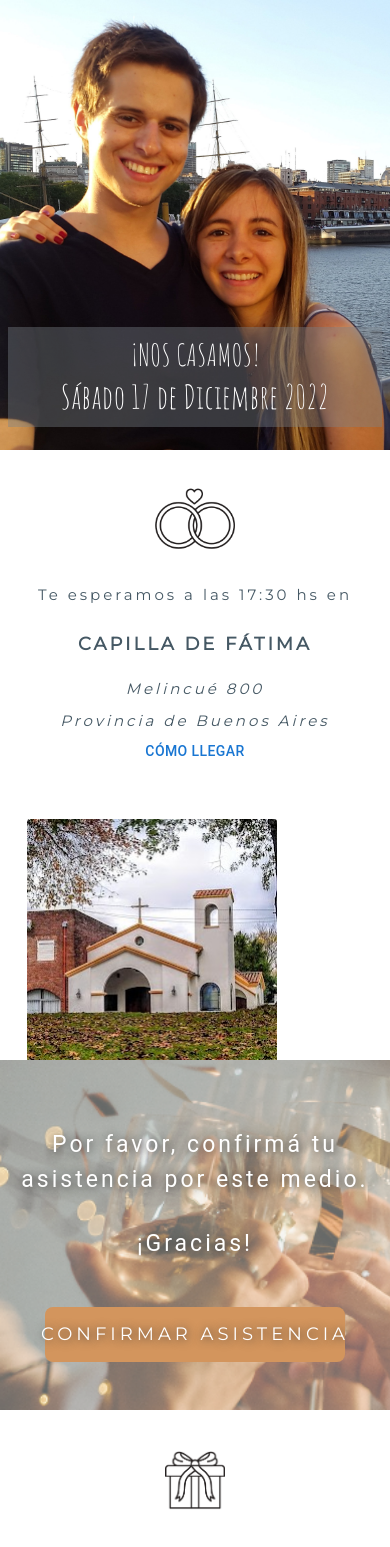
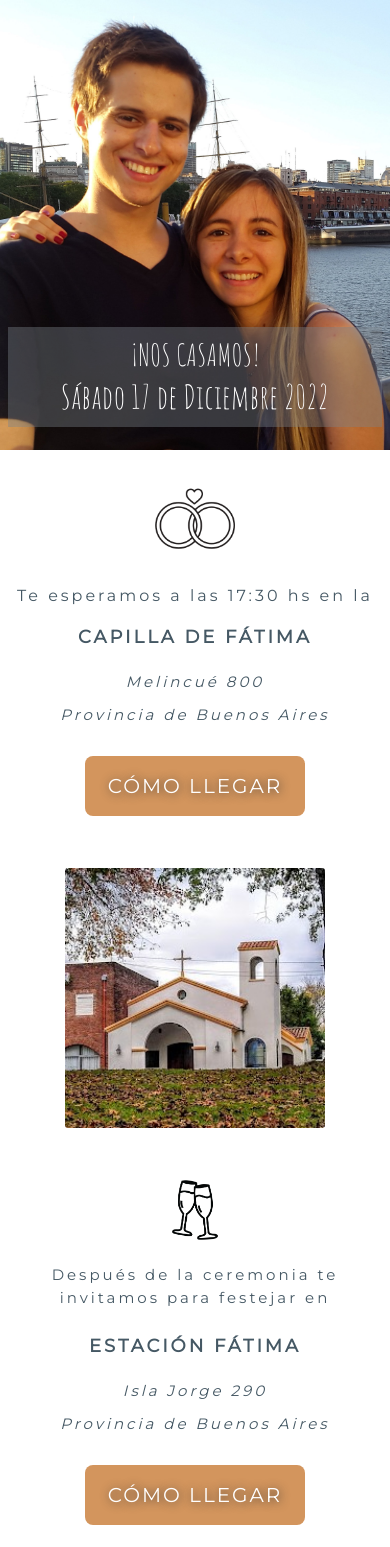
Before and after one commit to mfrk95/casamiento, a React (Create React App) app: page / in a window 390 px wide. Shown: the top 1547 px of the page. Built offline with nearby package versions, Linux system fonts and the light colour scheme.

Commit message:
Mas avances de la pagina

```diff
--- a/src/MainScreen.js
+++ b/src/MainScreen.js
@@ -16,13 +16,23 @@ export default function MainScreen() {
   const classes = useStyles();
   const theme = useTheme();
   const mobile = useMediaQuery(theme.breakpoints.only("xs"));
-  console.log("Mobile: ", mobile);
+  const xs = useMediaQuery(theme.breakpoints.only("xs"));
+  const sm = useMediaQuery(theme.breakpoints.only("sm"));
+  const md = useMediaQuery(theme.breakpoints.only("md"));
+  const lg = useMediaQuery(theme.breakpoints.only("lg"));
+  const xl = useMediaQuery(theme.breakpoints.only("xl"));
+  console.log("xs: ", xs);
+  console.log("sm: ", sm);
+  console.log("md: ", md);
+  console.log("lg: ", lg);
+  console.log("xl: ", xl);
   const nosCasamosString = "¡NOS CASAMOS!";
   const nosCasamosIneMati = "Ine & Mati";
   const nosCasamosFecha = "Sábado 17 de Diciembre 2022";
   const [mostrarDatos, setMostrarDatos] = React.useState(false);
 
   const mobileVersion = (
+    <Grid xs={12}>
       <Grid container xs={12} className={classes.capillaYAnillos}>
         <Grid container xs={12} lg={4} className={classes.anillosConTextoGrid}>
           <Grid item className={classes.anilloGrid}>
@@ -30,9 +40,9 @@ export default function MainScreen() {
           </Grid>
           <Grid item style={{ marginTop: 20 }}>
             <Typography className={classes.teEsperamosFont}>
-            Te esperamos a las 17:30 hs en
+              Te esperamos a las 17:30 hs en la
             </Typography>
-          <Typography className={classes.estacionFatimaFont}>
+            <Typography className={classes.capillaFatimaFont}>
               CAPILLA DE FÁTIMA
             </Typography>
             <Typography className={classes.islaFont}>Melincué 800</Typography>
@@ -43,7 +53,46 @@ export default function MainScreen() {
               <Button
                 target="_blank"
                 href="https://goo.gl/maps/WS49fus4UsNwGzug8"
-              className={classes.comoLLegarButton}
+                className={classes.comoLlegarButton}
+              >
+                CÓMO LLEGAR
+              </Button>
+            </Grid>
+          </Grid>
+        </Grid>
+        <Grid xs={10} lg={3} xl={3} item className={classes.capillaGrid}>
+          <img
+            src={capillaFatima}
+            alt="capilla"
+            className={classes.capillaFoto}
+          />
+        </Grid>
+      </Grid>
+      <Grid container xs={12} className={classes.fatimaYCopas}>
+        <Grid container xs={12} lg={4} className={classes.copasConTextoGrid}>
+          <Grid item className={classes.champagneGrid}>
+            <img
+              src={champagne}
+              alt="champagne"
+              className={classes.champagneIcon}
+            />
+          </Grid>
+          <Grid item style={{ marginTop: 20 }}>
+            <Typography className={classes.losEsperamosFont}>
+              Después de la ceremonia te invitamos para festejar en
+            </Typography>
+            <Typography className={classes.estacionFatimaFont}>
+              ESTACIÓN FÁTIMA
+            </Typography>
+            <Typography className={classes.islaFont}>Isla Jorge 290</Typography>
+            <Typography className={classes.provinciaFont}>
+              Provincia de Buenos Aires
+            </Typography>
+            <Grid className={classes.comoLlegarGrid}>
+              <Button
+                target="_blank"
+                href="https://goo.gl/maps/5bR4BastEa2kdEJ57"
+                className={classes.comoLlegarButton}
               >
                 CÓMO LLEGAR
               </Button>
@@ -51,7 +100,8 @@ export default function MainScreen() {
           </Grid>
         </Grid>
         <Grid xs={10} lg={3} xl={3} item className={classes.fatimaGrid}>
-        <img src={capillaFatima} alt="capilla" className={classes.fatimaFoto} />
+          <img src={fatima} alt="fatima" className={classes.fatimaFoto} />
+        </Grid>
       </Grid>
     </Grid>
   );
@@ -73,7 +123,7 @@ export default function MainScreen() {
           </Grid>
           <Grid item style={{ marginTop: 20 }}>
             <Typography className={classes.teEsperamosFont}>
-              Te esperamos a las 17:30 hs en
+              Te esperamos a las 17:30 hs en la
             </Typography>
             <Typography className={classes.capillaFatimaFont}>
               CAPILLA DE FÁTIMA
@@ -106,7 +156,7 @@ export default function MainScreen() {
           </Grid>
           <Grid item>
             <Typography className={classes.losEsperamosFont}>
-              Después de la ceremonia los esperamos para festejar en
+              Después de la ceremonia te invitamos para festejar en
             </Typography>
             <Typography className={classes.estacionFatimaFont}>
               ESTACIÓN FÁTIMA
--- a/src/MainScreen.styles.js
+++ b/src/MainScreen.styles.js
@@ -25,11 +25,6 @@ const useStyles = makeStyles((theme) => ({
   },
 
   nosCasamosGrid: {
-    [theme.breakpoints.up("lg")]: {
-      height: 600,
-      maxWidth: 500,
-      marginRight: "4em !important",
-    },
     backgroundColor: "rgba(122, 130, 137, 0.4)",
     [theme.breakpoints.only("xs")]: {
       height: 100,
@@ -37,7 +32,16 @@ const useStyles = makeStyles((theme) => ({
       marginRight: "0.5em !important",
       marginLeft: "0.5em !important",
     },
-    [theme.breakpoints.up("xl")]: {
+    [theme.breakpoints.only("md")]: {
+      height: 200,
+      maxWidth: 500,
+    },
+    [theme.breakpoints.only("lg")]: {
+      height: 600,
+      maxWidth: 500,
+      marginRight: "4em !important",
+    },
+    [theme.breakpoints.only("xl")]: {
       marginRight: "10em !important",
     },
   },
@@ -85,12 +89,19 @@ const useStyles = makeStyles((theme) => ({
   },
 
   capillaYAnillos: {
+    [theme.breakpoints.only("xs")]: {
+      height: "730px !important",
+      justifyContent: "center",
+    },
     height: 550,
     display: "flex !important",
     justifyContent: "space-between",
   },
 
   fatimaYCopas: {
+    [theme.breakpoints.only("xs")]: {
+      justifyContent: "center !important",
+    },
     height: 650,
     display: "flex !important",
     justifyContent: "space-between",
@@ -102,8 +113,12 @@ const useStyles = makeStyles((theme) => ({
     [theme.breakpoints.up("xl")]: {
       marginRight: "230px !important",
     },
+    [theme.breakpoints.only("lg")]: {
+      marginRight: "270px !important",
+    },
     [theme.breakpoints.only("xs")]: {
-      marginLeft: "10px !important",
+      justifyContent: "center",
+      marginLeft: "0px !important",
       marginTop: "50px !important",
     },
     marginLeft: "70px !important",
@@ -118,8 +133,9 @@ const useStyles = makeStyles((theme) => ({
       marginTop: "100px !important",
     },
     [theme.breakpoints.only("xs")]: {
-      marginLeft: "10px !important",
-      marginTop: "50px !important",
+      justifyContent: "center",
+      marginLeft: "0px !important",
+      marginTop: "0px !important",
     },
 
     marginLeft: "140px !important",
@@ -128,8 +144,8 @@ const useStyles = makeStyles((theme) => ({
 
   fatimaFoto: {
     [theme.breakpoints.only("xs")]: {
-      height: 250,
-      marginLeft: 17,
+      height: 260,
+      width: 260,
     },
     maxHeight: 500,
     borderRadius: 3,
@@ -137,8 +153,8 @@ const useStyles = makeStyles((theme) => ({
 
   capillaFoto: {
     [theme.breakpoints.only("xs")]: {
-      height: 250,
-      marginLeft: 17,
+      height: 260,
+      width: 260,
     },
     height: 458,
     width: 458,
@@ -167,8 +183,11 @@ const useStyles = makeStyles((theme) => ({
       marginLeft: "210px !important",
       height: 400,
     },
+    [theme.breakpoints.only("lg")]: {
+      marginLeft: "140px !important",
+    },
     [theme.breakpoints.only("xs")]: {
-      marginTop: "30px !important",
+      marginTop: "0px !important",
       marginLeft: "0px !important",
       marginRight: "0px !important",
     },
@@ -176,7 +195,6 @@ const useStyles = makeStyles((theme) => ({
     flexDirection: "column !important",
     justifySelf: "flex-end",
     marginTop: "100px !important",
-    marginRight: "145px !important",
   },
 
   anilloGrid: {
@@ -204,7 +222,7 @@ const useStyles = makeStyles((theme) => ({
       fontSize: "25px !important",
     },
     [theme.breakpoints.only("xs")]: {
-      fontSize: "15px !important",
+      fontSize: "16px !important",
       marginLeft: "15px !important",
       marginRight: "15px !important",
     },
@@ -393,7 +411,7 @@ const useStyles = makeStyles((theme) => ({
     [theme.breakpoints.only("xs")]: {
       marginLeft: "10px !important",
       marginRight: "10px !important",
-      fontSize: "18px !important",
+      fontSize: "15px !important",
     },
     fontWeight: "400 !important",
     fontSize: "25px !important",
@@ -405,7 +423,7 @@ const useStyles = makeStyles((theme) => ({
   },
   regaloGraciasText: {
     [theme.breakpoints.only("xs")]: {
-      fontSize: "18px !important",
+      fontSize: "15px !important",
     },
     marginTop: "40px !important",
     fontWeight: "400 !important",
```
Also changed, not shown: src/assets/champagne2.png (deleted). Lines whose indentation alone changed are shown as unchanged.
